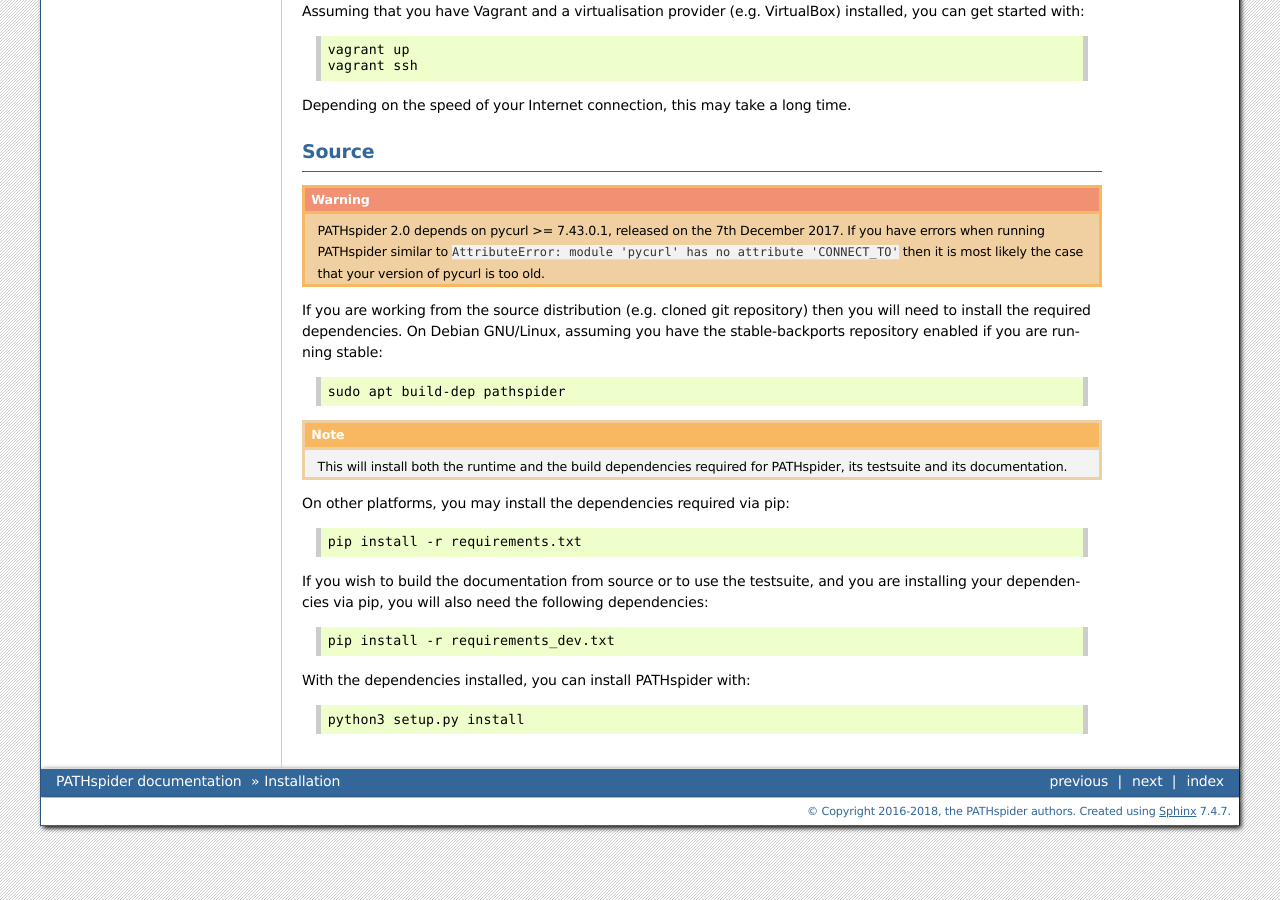
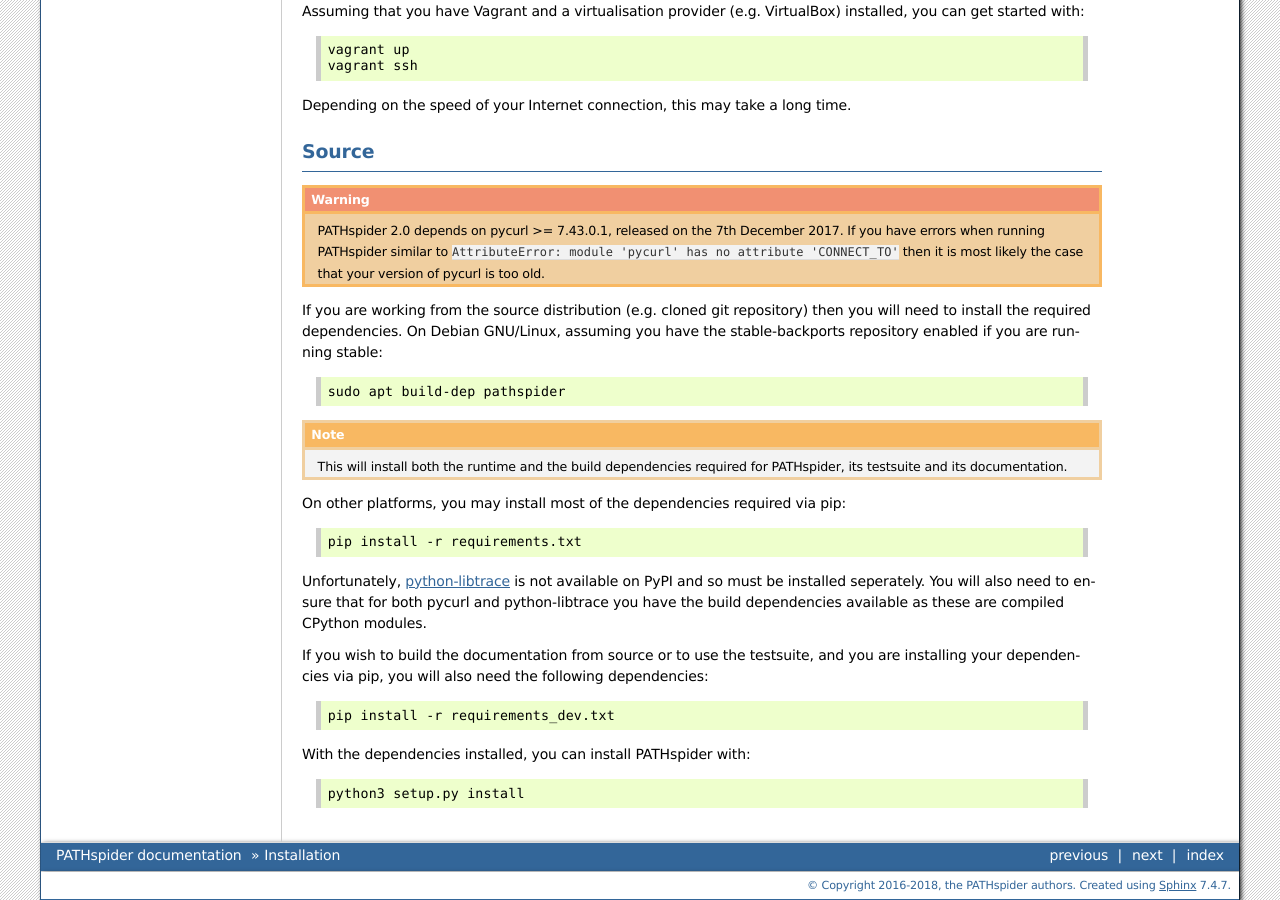
Before and after one commit to mami-project/pathspider, a Sphinx documentation site: the page built from doc/installation.rst, in a window 1280 px wide and 900 px high, scrolled down 731 px. Built offline with Sphinx 7.4.7, drawn with Linux system fonts in a browser that asks for light colours; the version number could not be read and is left out.

Commit message:
doc: Add note about installing python-libtrace

```diff
--- a/doc/installation.rst
+++ b/doc/installation.rst
@@ -70,11 +70,17 @@
 .. note:: This will install both the runtime and the build dependencies required
           for PATHspider, its testsuite and its documentation.
 
-On other platforms, you may install the dependencies required via pip:
+On other platforms, you may install most of the dependencies required via pip:
 
 .. code-block:: shell
 
  pip install -r requirements.txt
+
+Unfortunately, `python-libtrace
+<https://github.com/nevil-brownlee/python-libtrace>`_ is not available on PyPI
+and so must be installed seperately. You will also need to ensure that for both
+pycurl and python-libtrace you have the build dependencies available as these
+are compiled CPython modules.
 
 If you wish to build the documentation from source or to use the testsuite, and
 you are installing your dependencies via pip, you will also need the following
```
